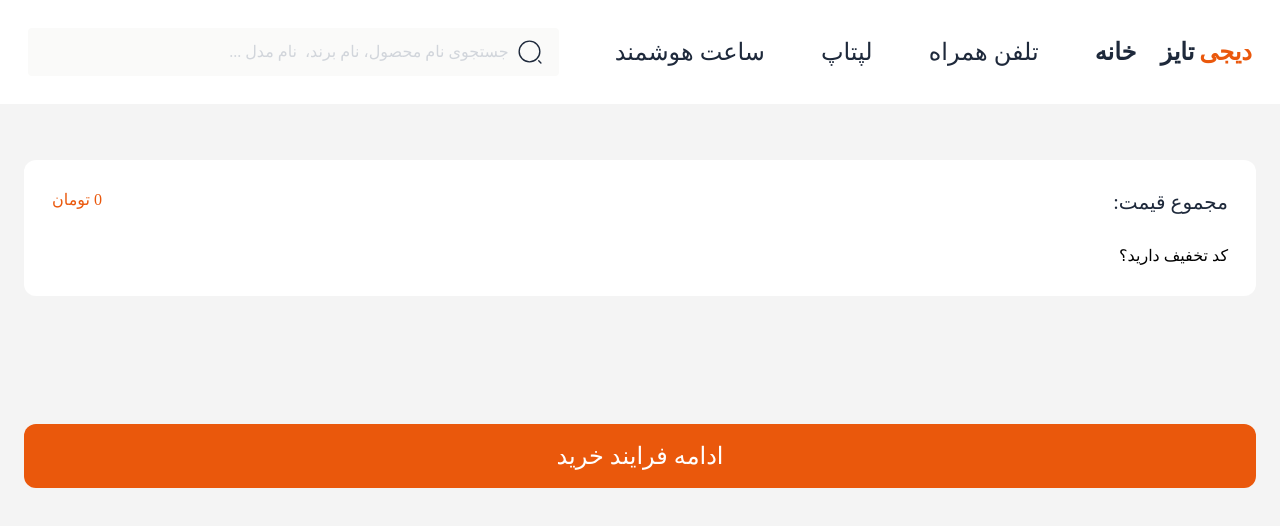
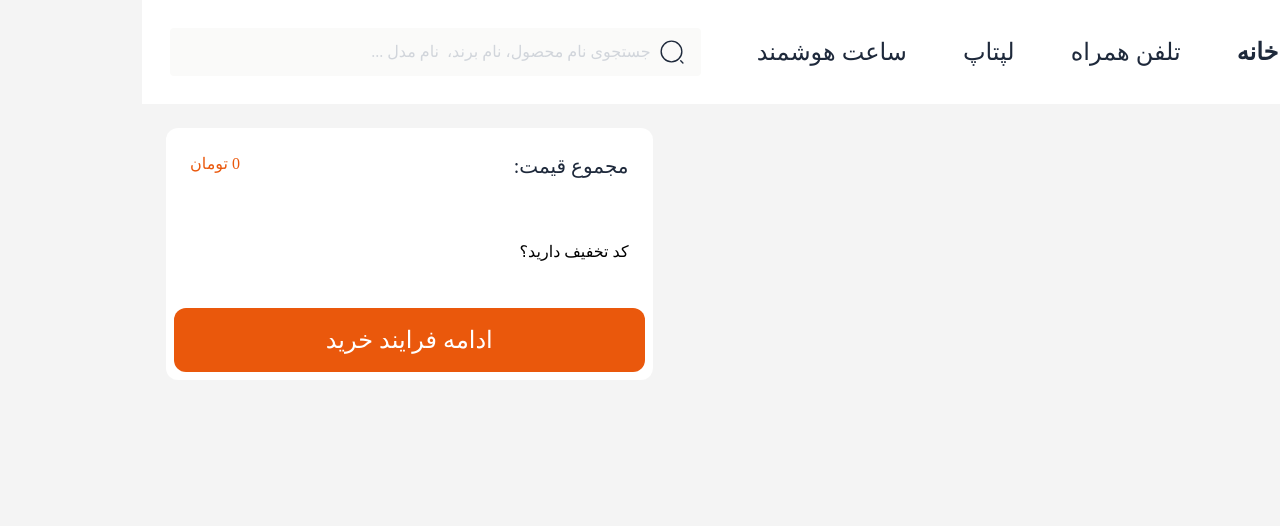
Before and after one commit to tasadophi/Digitize-Shop, a Next.js app: page /cart in a window 1280 px wide. Shown: the top 526 px of the page. Built offline with nearby package versions, Linux system fonts and the light colour scheme.

Commit message:
fix desktop ui

```diff
--- a/pages/cart.js
+++ b/pages/cart.js
@@ -22,7 +22,7 @@ const CartItem = ({ product }) => {
           {product.model}
         </span>
         <span className="text-ellipsis whitespace-nowrap overflow-hidden font-medium text-orange-600">
-          {product.price} تومان
+          {sepratePrice(product.price)} تومان
         </span>
       </div>
       <div className="flex flex-col justify-self-end items-end  mr-auto justify-between p-2">
@@ -50,13 +50,14 @@ const Cart = () => {
     <Layout>
       <section className="container p-6">
         <MobileHeader logo={false} title="سبد خرید" />
-        <div className="flex flex-col justify-center gap-2">
+        <div className="flex flex-col lg:flex-row lg:gap-4">
+          <div className="flex flex-col justify-center gap-2 lg:w-3/5 lg:justify-start">
             {shop.cart.map((product) => (
               <CartItem key={product.id} product={product} />
             ))}
           </div>
-        <div className="bg-white flex flex-col gap-7 w-full p-7 mt-8 rounded-xl">
-          <div className="flex justify-between">
+          <div className="bg-white flex flex-col gap-7 w-full h-fit p-2 mt-8 mb-12 rounded-xl lg:w-2/5 lg:m-0">
+            <div className="flex justify-between p-4">
               <span className="font-medium text-xl text-slate-800">
                 مجموع قیمت:
               </span>
@@ -64,10 +65,11 @@ const Cart = () => {
                 {sepratePrice(total)} تومان
               </span>
             </div>
-          <span>کد تخفیف دارید؟</span>
+            <span className="p-4">کد تخفیف دارید؟</span>
+            <div className="bg-orange-600 text-2xl rounded-xl py-4 flex justify-center text-white lg:m-0">
+              ادامه فرایند خرید
             </div>
-        <div className="bg-orange-600 mb-12 mt-32 text-2xl rounded-xl py-4 flex justify-center text-white">
-          ادامه فرایند خرید
+          </div>
         </div>
         <BottomMenu />
       </section>
```
Lines whose indentation alone changed are shown as unchanged.
